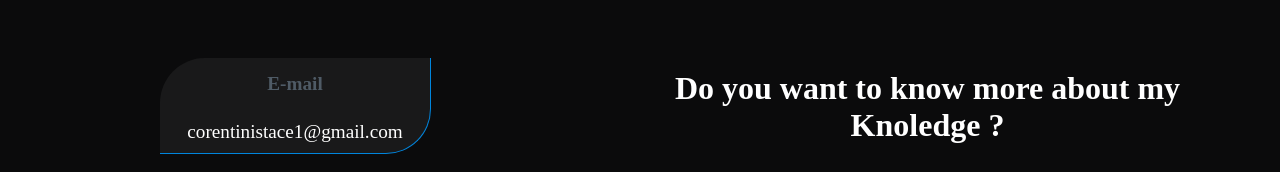
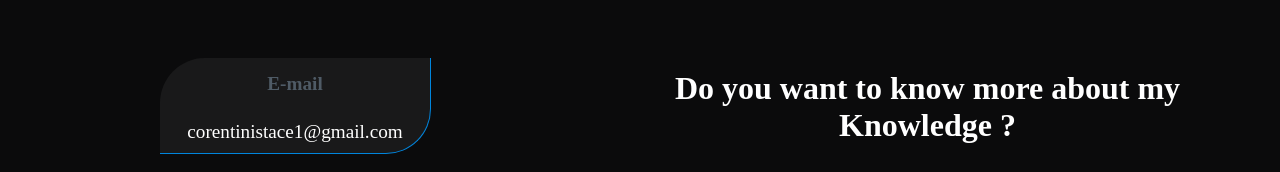
Before and after one commit to corentinIstace/portefolio, a website: page index.html in a window 1280 px wide. Shown: the part 3195-3367 px from the top of the page. Drawn offline with nearby package versions, Linux system fonts and the light colour scheme.

Commit message:
adding "w" to knowledge

```diff
--- a/index.html
+++ b/index.html
@@ -177,7 +177,7 @@
                     </article>
                 </div>
                 <div id="contacts-container-right">
-                <h3>Do you want to know more about my Knoledge ?</h3>
+                <h3>Do you want to know more about my Knowledge ?</h3>
                 <div id="contacts-container-right-button">
                     <a href="./gulp/img/Corentin Istace CV.pdf" target="_blank" title="watch my CV">Take a look</a>
                     <a href="./gulp/img/Corentin Istace CV.pdf" target="_blank" title="download my CV" download="Corentin Istace CV.pdf" >Keep it</a>
```
